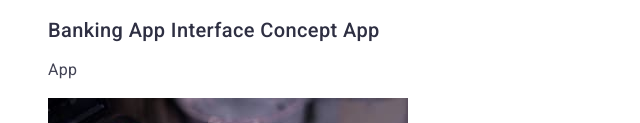
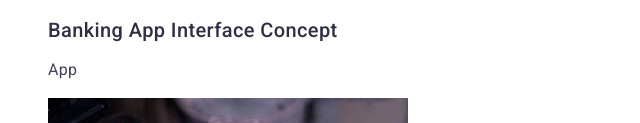
Before and after one commit to VitalikCheh/goit-markup-hw-02, a plain HTML site: page portfolio.html in a window 1280 px wide. Shown: the part 666-789 px from the top of the page, 0-640 px from the left. Drawn offline with Linux system fonts and the light colour scheme; a web font is replaced by a local one.

Commit message:
finish home work 20:04

```diff
--- a/portfolio.html
+++ b/portfolio.html
@@ -84,7 +84,7 @@
                 width="360"
                 height="300"
               />
-              <h2 class="portfolio-title">Banking App Interface Concept App</h2>
+              <h2 class="portfolio-title">Banking App Interface Concept</h2>
               <p class="portfolio-uppertitle">App</p>
             </a>
           </li>
```
